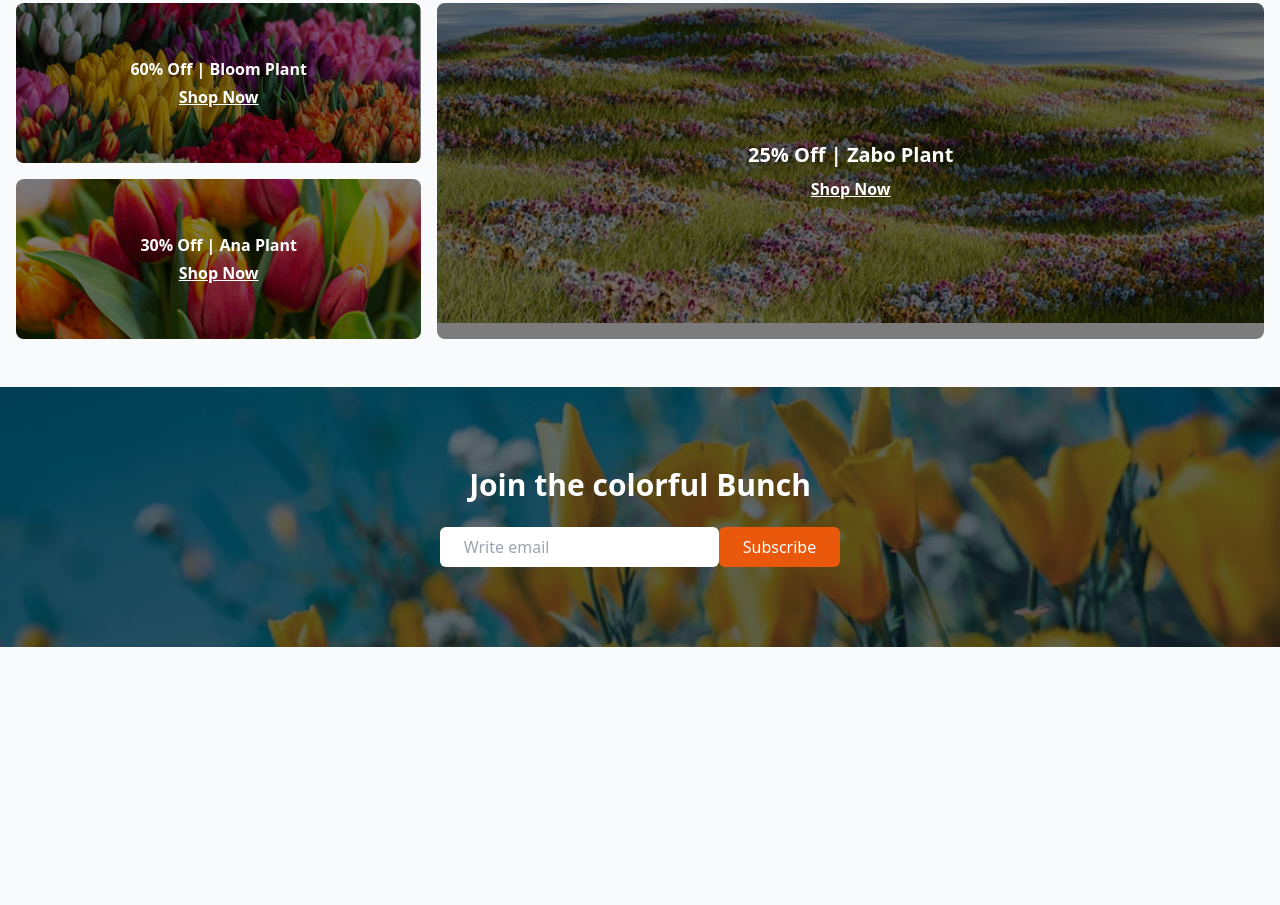
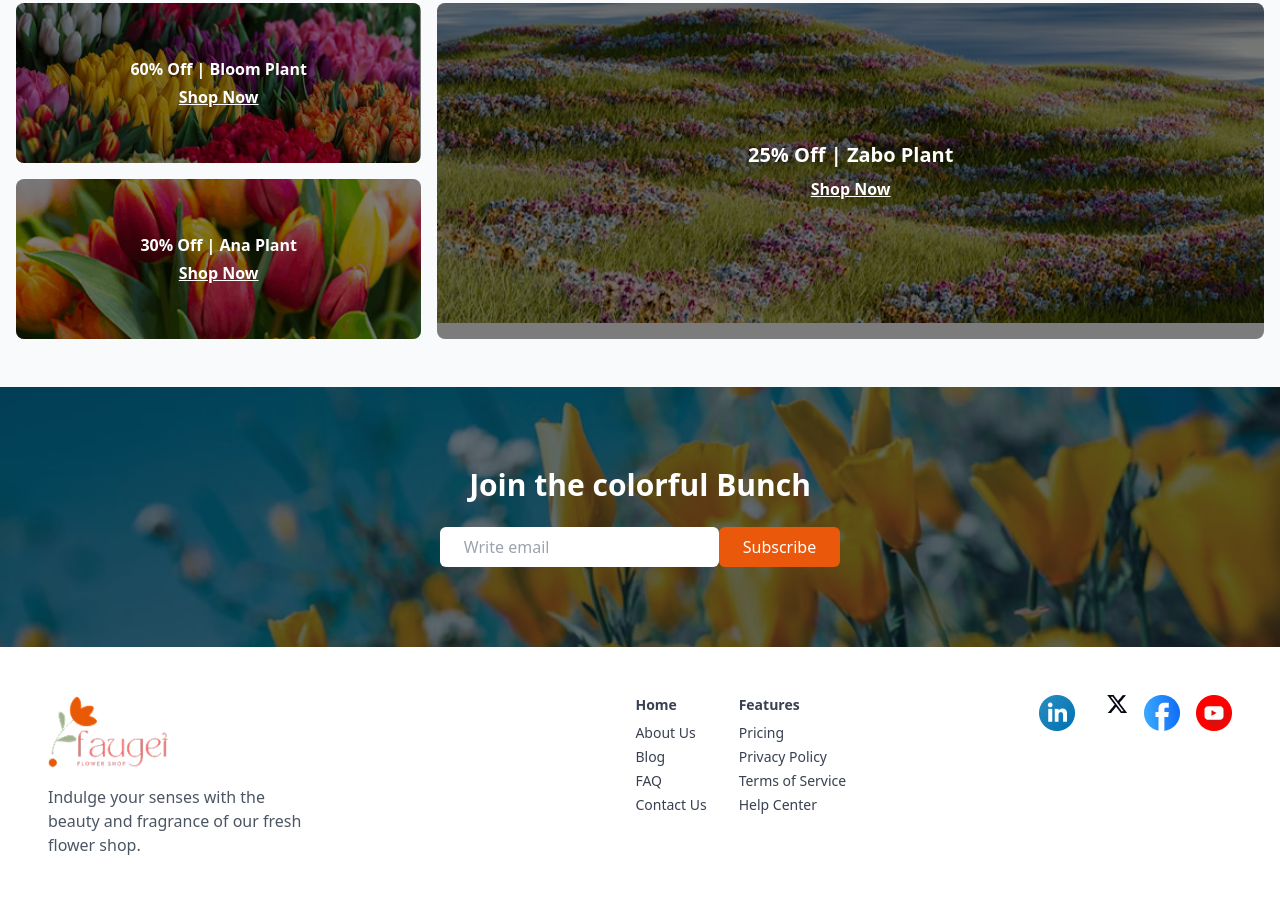
Before and after one commit to jonaidjp/my-second-assignment, a plain HTML site: page index.html in a window 1280 px wide. Shown: the part 2411-3316 px from the top of the page. Before the commit the page ends 3058 px from the top, so only its background shows below. Drawn offline with nearby package versions, Linux system fonts and the light colour scheme.

Commit message:
messenger

```diff
--- a/index.html
+++ b/index.html
@@ -169,10 +169,52 @@
     <div class="bg-black bg-opacity-40 absolute inset-0"></div>
     <div class="relative z-10 max-w-xl mx-auto">
       <h2 class="text-3xl font-bold mb-6">Join the colorful Bunch</h2>
-      <div class="flex flex-col sm:flex-row items-center justify-center max-w-xl ">
+      <div class="flex flex-col sm:flex-row items-center justify-center">
         <input type="email" placeholder="Write email" class=" bg-white w-full sm:w-auto px-6 py-2 rounded-md text-gray-800 focus:outline-none" /><button class="bg-orange-600 hover:bg-orange-700 text-white px-6 py-2 rounded-md">Subscribe</button>
       </div>
     </div>
   </section>
+  <!--Footer Section -->
+  <footer class="bg-white px-4 py-12 md:px-12">
+    <div class="flex flex-col md:flex-row justify-between items-start gap-8">
+      <!-- Logo + Description -->
+      <div class="md:w-1/3">
+        <div class="flex items-center gap-2 mb-4 text-orange-600 text-2xl font-bold">
+          <img src="assets/logo.png" class="h-15 w-30" />
+        </div>
+        <p class="text-gray-600">Indulge your senses with the<BR> beauty and fragrance of our fresh<BR> flower shop.</p>
+      </div>
+
+      <!-- Links -->
+      <div class="flex flex-wrap gap-8 text-sm text-gray-700">
+        <div>
+          <h4 class="font-semibold mb-2">Home</h4>
+          <ul class="space-y-1">
+            <li><a href="#">About Us</a></li>
+            <li><a href="#">Blog</a></li>
+            <li><a href="#">FAQ</a></li>
+            <li><a href="#">Contact Us</a></li>
+          </ul>
+        </div>
+        <div>
+          <h4 class="font-semibold mb-2">Features</h4>
+          <ul class="space-y-1">
+            <li><a href="#">Pricing</a></li>
+            <li><a href="#">Privacy Policy</a></li>
+            <li><a href="#">Terms of Service</a></li>
+            <li><a href="#">Help Center</a></li>
+          </ul>
+        </div>
+      </div>
+     <!-- Social Icons -->
+
+     <div class="flex space-x-4 text-xl mt-4 md:mt-0">
+        <a href="#"><img src="assets/icon-linkedin.png"/></a>
+        <a href="#"><img src="assets/icon-twitter.png"/></a>
+        <a href="#"><img src="assets/icon-facebook.png"/></a>
+        <a href="#"><img src="assets/icon-youtube.png"/></a>
+      </div>
+    </div>
+  </footer>
 
 </body></html>
```
